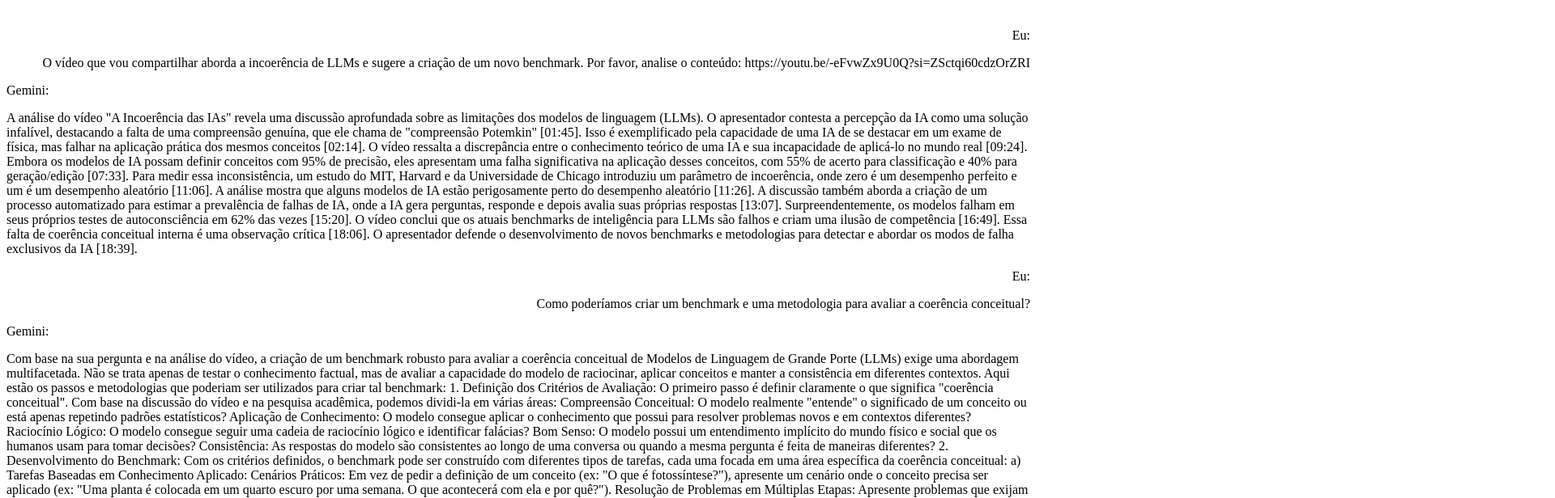
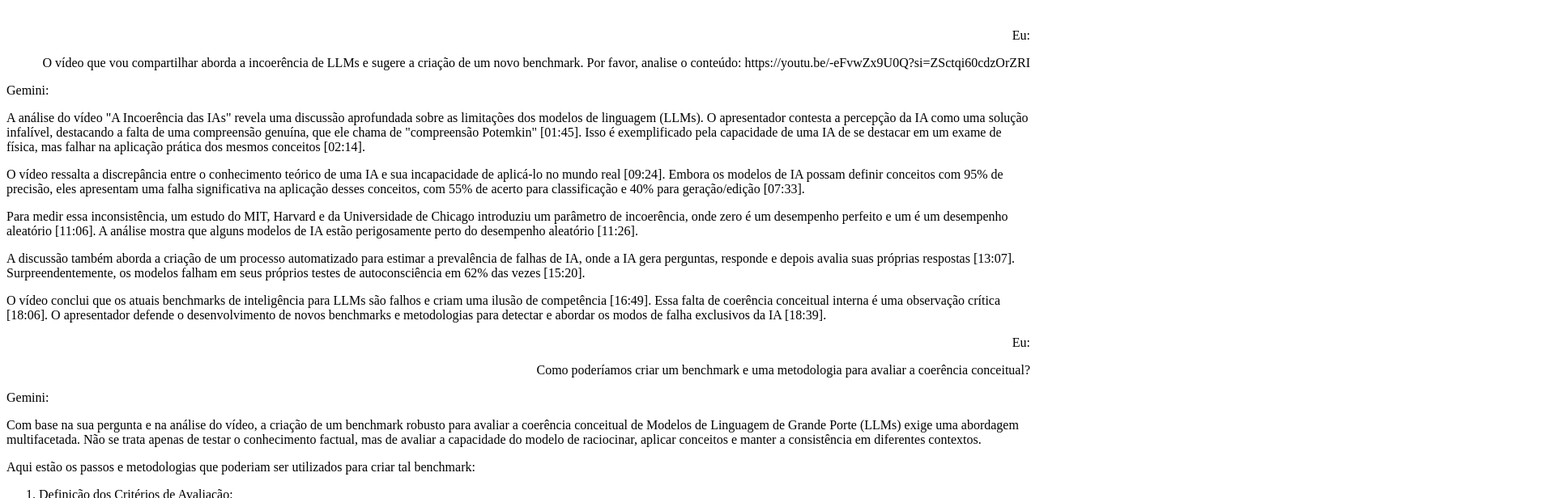
Before and after one commit to neaigd/potemkim, a React (Vite) app in the folder frontend/: page / in a window 1280 px wide. Shown: the part 1240-1856 px from the top of the page at 81% size, 1920 px wide, since content can reach past the window. Built offline with nearby package versions, Linux system fonts and the light colour scheme.

Commit message:
feat(render): restore markdown rendering

```diff
--- a/frontend/src/App.jsx
+++ b/frontend/src/App.jsx
@@ -120,7 +120,7 @@ function App() {
             `}
           >
             <p className="font-bold text-lg mb-1">{turn.speaker}:</p>
-            <div>{turn.text}</div>
+            <div dangerouslySetInnerHTML={{ __html: md.render(turn.text) }} />
           </div>
         ))}
       </div>
```
